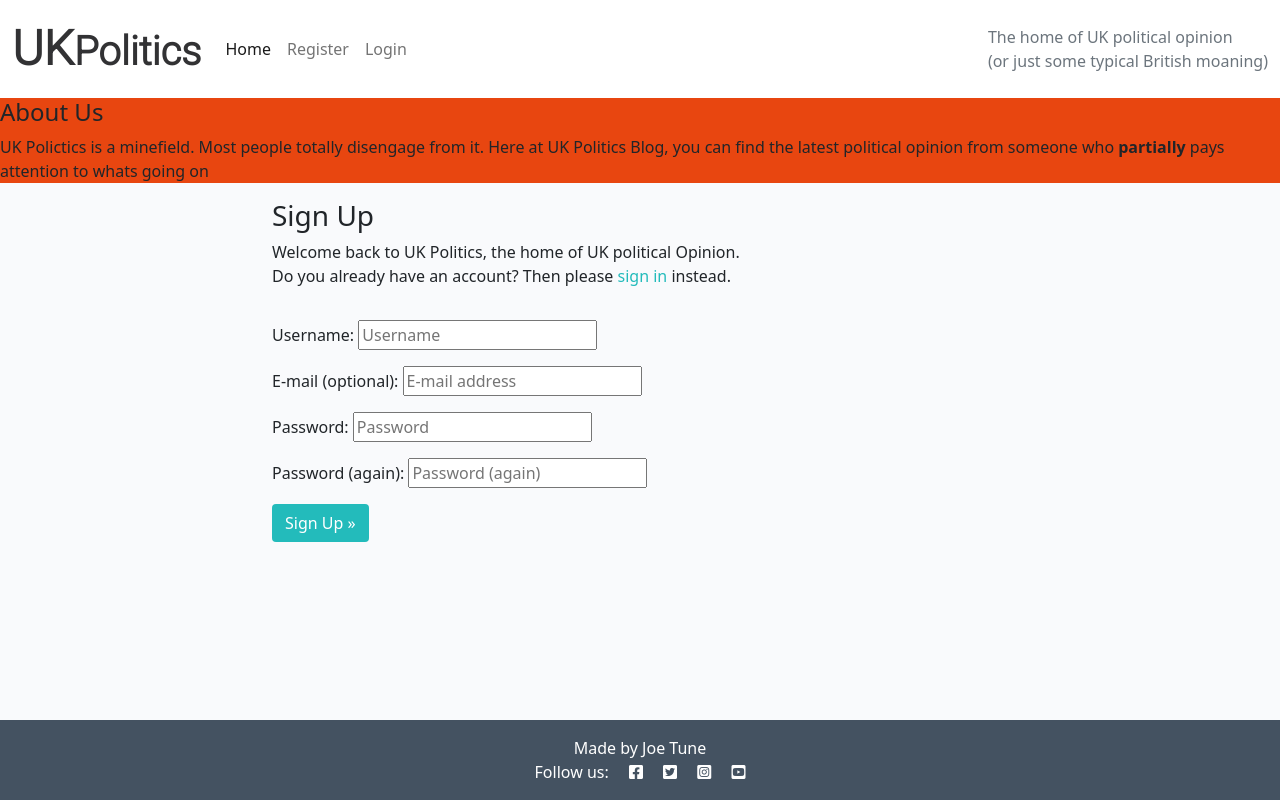
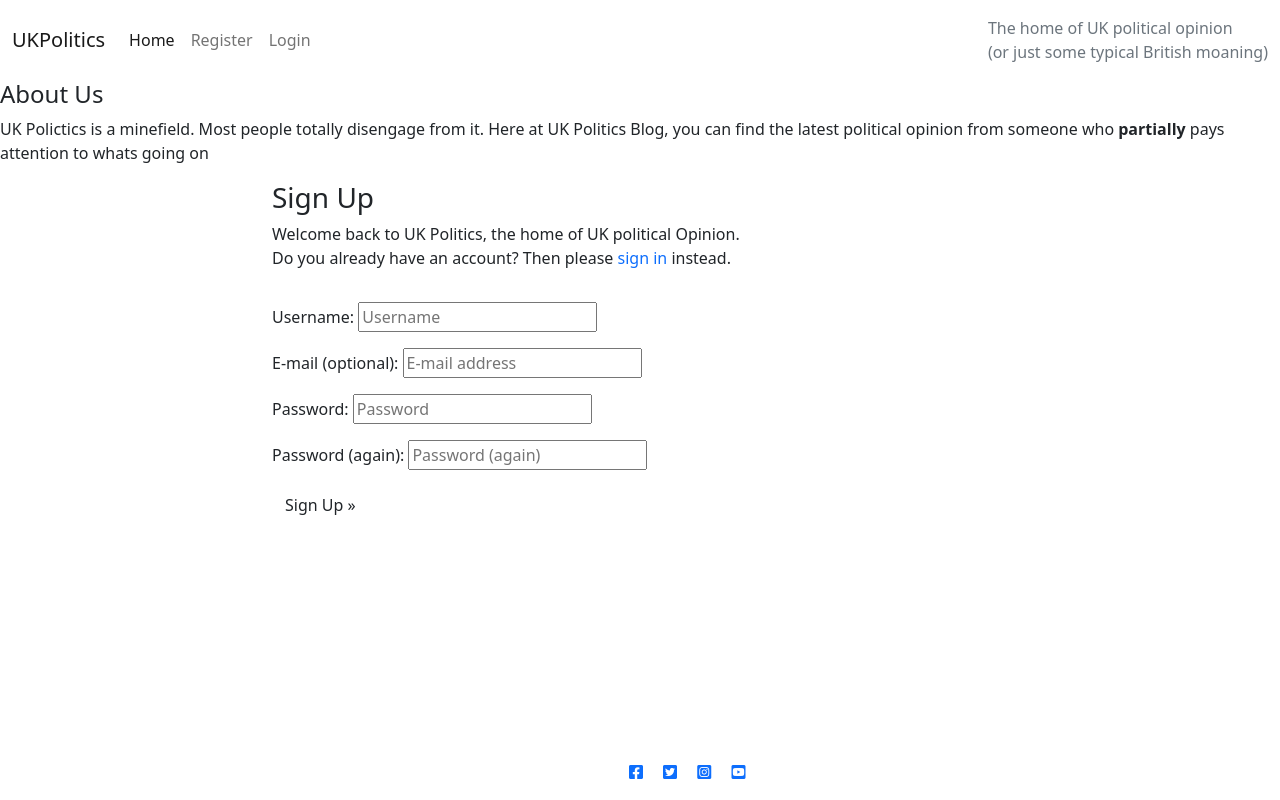
Before and after one commit to Code-Institute-Submissions/Jtune89-JT_Blog_MS4_JanResub, a Django app: page /accounts/signup/ in a window 1280 px wide. Run offline with Django 3.2, Linux system fonts and the light colour scheme.

Commit message:
update to footer and css fix - not showing any css changes when made

```diff
--- a/static/css/style.css
+++ b/static/css/style.css
@@ -1,150 +1,8 @@
-body {
-    background-color: #F9FAFC;
-}
-
-.brand {
-    font-family: roboto, -apple-system, BlinkMacSystemFont, 'Segoe UI', Oxygen, Ubuntu, Cantarell, 'Open Sans', 'Helvetica Neue', sans-serif;
-    font-size: 3.0rem;
-    font-weight: 900;
-    color: #323234;
-}
-
-.blue-U {
-    color:blue;
-}
-.thin {
-    font-weight: 700;
-    font-size:2.5rem;
-}
-
-.light-bg {
-    background-color: #fff;
-}
-
-.dark-bg {
-    background-color: #445261;
-}
-
-.main-bg {
-    background-color: #F9FAFC;
-}
-
-.card {
-    border: none;
-    background-color: transparent;
-}
-
-.image-container {
-    position: relative;
-}
-
-.image-flash {
-    position: absolute;
-    bottom: 5%;
-    min-width: 30%;
-    left: -2px;
-    background-color: #23BBBB;
-}
-
-.author {
-    color: white;
-    margin: 4px;
-    text-transform: uppercase;
-}
-
-.masthead {
-    margin-top: 10px;
-    overflow: hidden;
-    position: relative;
-    display: inline-block;
-    height: 33vh;
-    width: 100%;
-}
-
-.masthead-text {
-    background-color: #445261;
-    color: white;
-    position: relative;
-}
-
-.masthead-image {
-    position: relative;
-    overflow: hidden;
-}
-
-.masthead-image:after {
-    content: "";
-    position: absolute;
-    top: 0;
-    right: 90%;
-    height: 100%;
-    width: 150%;
-    background: #445261;
-    -webkit-transform: skew(15deg);
-    -moz-transform: skew(15deg);
-    transform: skew(15deg);
-    z-index: 100;
-}
-
-.post-link {
-    text-decoration: none;
-    color: #445261;
-}
-
-.post-link:hover,
-.page-link {
-    color: #E84610;
-}
-
-.post-title {
-    margin-top: 30%;
-    margin-left: 5%;
-}
-
-.post-subtitle {
-    margin-left: 5%;
-    color: lightgray;
-}
-
-.btn-signup {
-    background-color: #23BBBB;
-    color: #fff;
-}
-
-.btn-signup:hover,
-.btn-signup:active {
-    background-color: #fff;
-    color: #23BBBB;
-}
-
-.link {
-    color: #23BBBB;
-    text-decoration: none;
-}
-
-.link:hover,
-.link:active {
-    color: #445261;
-    text-decoration: underline;
-}
-
-.btn-like {
-    color: #E84610;
-    border: none;
-    background: transparent;
-}
-
-.btn-like:hover,
-.btn-like:active {
-    color: #E84610;
-    background: transparent;
-    border: none;
-}
-
-.about{
-    background-color: #E84610;
-}
 
 .CommentForm{
     text-align: center;
 }
+
+.link{
+    text-decoration: none;
+}
--- a/templates/base.html
+++ b/templates/base.html
@@ -86,10 +86,15 @@
     <!-- Footer -->
     <footer class="footer mt-auto py-3 dark-bg">
         <p class="m-0 text-center text-white">Made by Joe Tune</p>
-        <p class="m-0 text-center text-white">Follow us: <i class="fab fa-facebook-square ms-3"> </i>
-            <i class="fab fa-twitter-square ms-3"></i>
-            <i class="fab fa-instagram-square ms-3"></i>
-            <i class="fab fa-youtube-square ms-3"></i></p>
+        <p class="m-0 text-center text-white">Follow us:
+            <a class="link" href="https://facebook.com/" target="_blank">
+                <i class="fab fa-facebook-square ms-3"> </i></a>
+            <a class="link" href="https://twitter.com/" target="_blank">
+                <i class="fab fa-twitter-square ms-3"></i>
+            <a class="link" href="https://instagram.com/" target="_blank">
+                <i class="fab fa-instagram-square ms-3"></i>
+            <a class="link" href="https://youtube.com/" target="_blank">
+                <i class="fab fa-youtube-square ms-3"></i></p>
     </footer>
     <script>
         setTimeout(function () {
```
